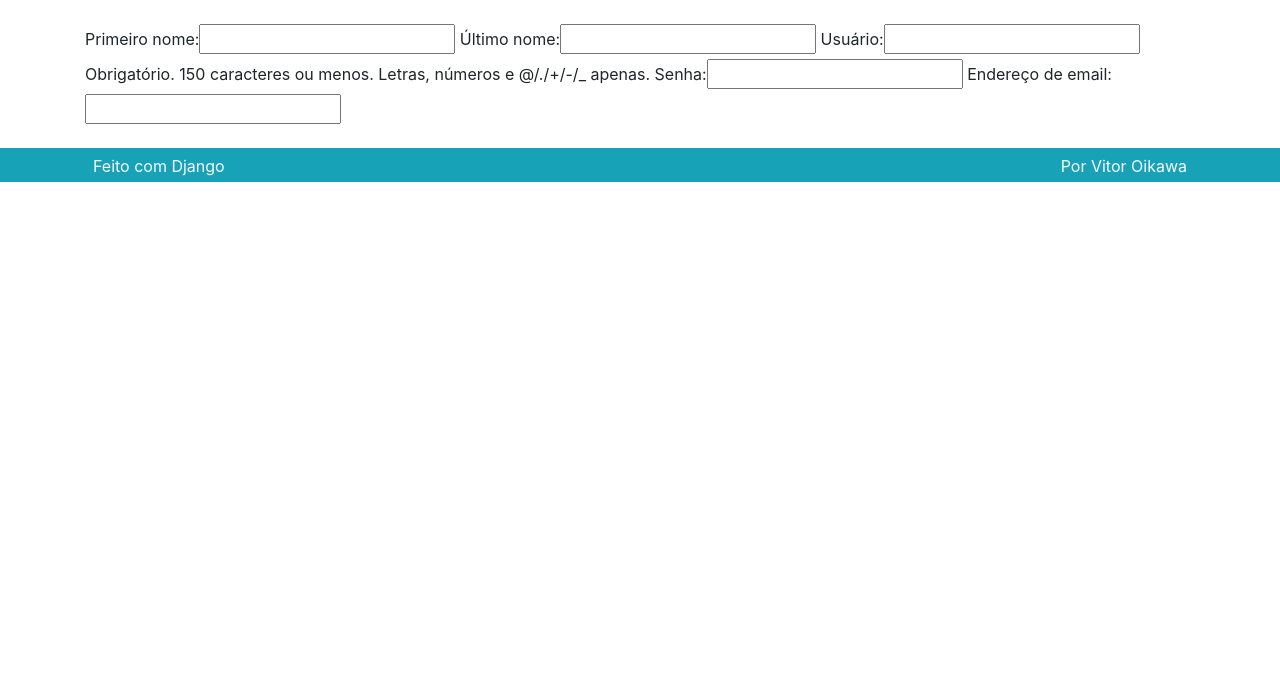
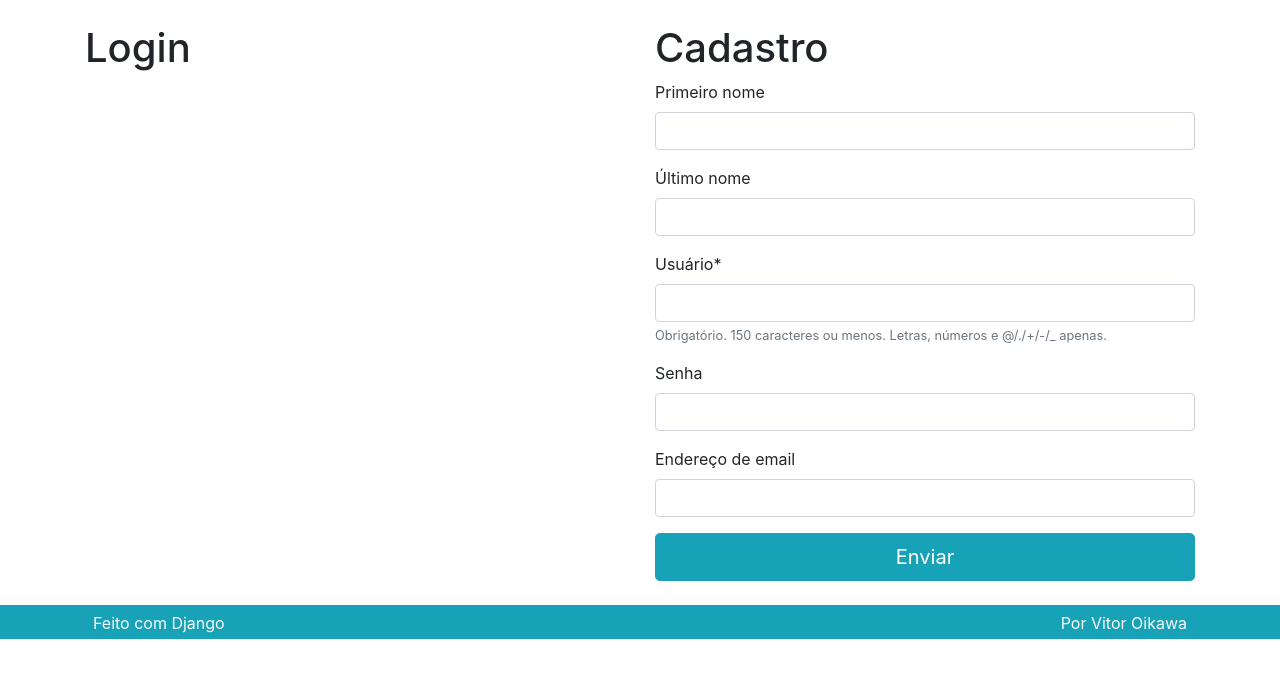
Before and after one commit to vitor9998/projeto_ecommerce_django, a Django app: page /perfil/ in a window 1280 px wide. Shown: the part 56-734 px from the top of the page. Run offline with Django 3.2, Linux system fonts and the light colour scheme; parts of the project's set-up code (start-up, migrations or seed data) failed here and were passed over; some libraries are stand-ins or nearby versions.

Commit message:
Implementando cadastro de usuários - Parte2

```diff
--- a/perfil/forms.py
+++ b/perfil/forms.py
@@ -9,6 +9,17 @@ class PerfilForm(forms.ModelForm):
         exclude = ('usuario',)
 
 class UserForm(forms.ModelForm):
+    password = forms.CharField(
+        required=False,
+        widget=forms.PasswordInput(),
+        label='Senha'
+
+    )
+    def __init__(self, usuario=None, *args, **kwargs):
+        super().__init__(*args, **kwargs)
+
+        self.usuario = usuario
+
     class Meta:
         model = User
         fields = ('first_name', 'last_name', 'username', 'password', 'email')
--- a/perfil/templates/perfil/criar.html
+++ b/perfil/templates/perfil/criar.html
@@ -2,7 +2,28 @@
 {% load crispy_forms_tags %}
 
 {% block conteudo %}
-    {{ userform }}
+
+<div class="row">
+    <div class="col-lg">
+        <h1>Login</h1>
+    </div>
+    <div class="col-lg">
+        <h1>Cadastro</h1>
+
+        <form method="POST" action="">
+            {% csrf_token %} <!--Não esquecer desse token!-->
+            {{ userform|crispy }}
+
+            <div class="row">
+                <div class="col">
+                    <button type="submit" class='btn btn-primary btn-block btn-lg'>
+                        Enviar
+                    </button>
+                </div>
+            </div>
+        </form>
+    </div>
+</div>
 
 
 {% endblock %}
--- a/perfil/views.py
+++ b/perfil/views.py
@@ -12,14 +12,27 @@ class BasePerfil(View):
     def setup(self, *args, **kwargs):
         super().setup(*args, **kwargs)
 
-        self.contexto = {
-            'userform': forms.UserForm(
-                data=self.request.POST or None
-            ),
-            'perfilform': forms.PerfilForm(
-                data=self.request.POST or None
-            )
-        }
+        if self.request.user.is_authenticated:
+            self.contexto = {
+                'userform': forms.UserForm(
+                    data=self.request.POST or None,
+                    usuario=self.request.user,
+                    instance=self.request.user
+                ),
+                'perfilform': forms.PerfilForm(
+                    data=self.request.POST or None
+                )
+            }
+
+        else:
+            self.contexto = {
+                'userform': forms.UserForm(
+                    data=self.request.POST or None
+                ),
+                'perfilform': forms.PerfilForm(
+                    data=self.request.POST or None
+                )
+            }
 
         self.renderizar = render(
             self.request, self.template_name, self.contexto)
@@ -28,7 +41,8 @@ class BasePerfil(View):
         return self.renderizar
 
 class Criar(BasePerfil):
-    pass
+    def post(self, *args, **kwargs):
+        return self.renderizar
 class Atualizar(View):
     def get(self, *args, **kwargs):
         return HttpResponse('Atualizar')
```
